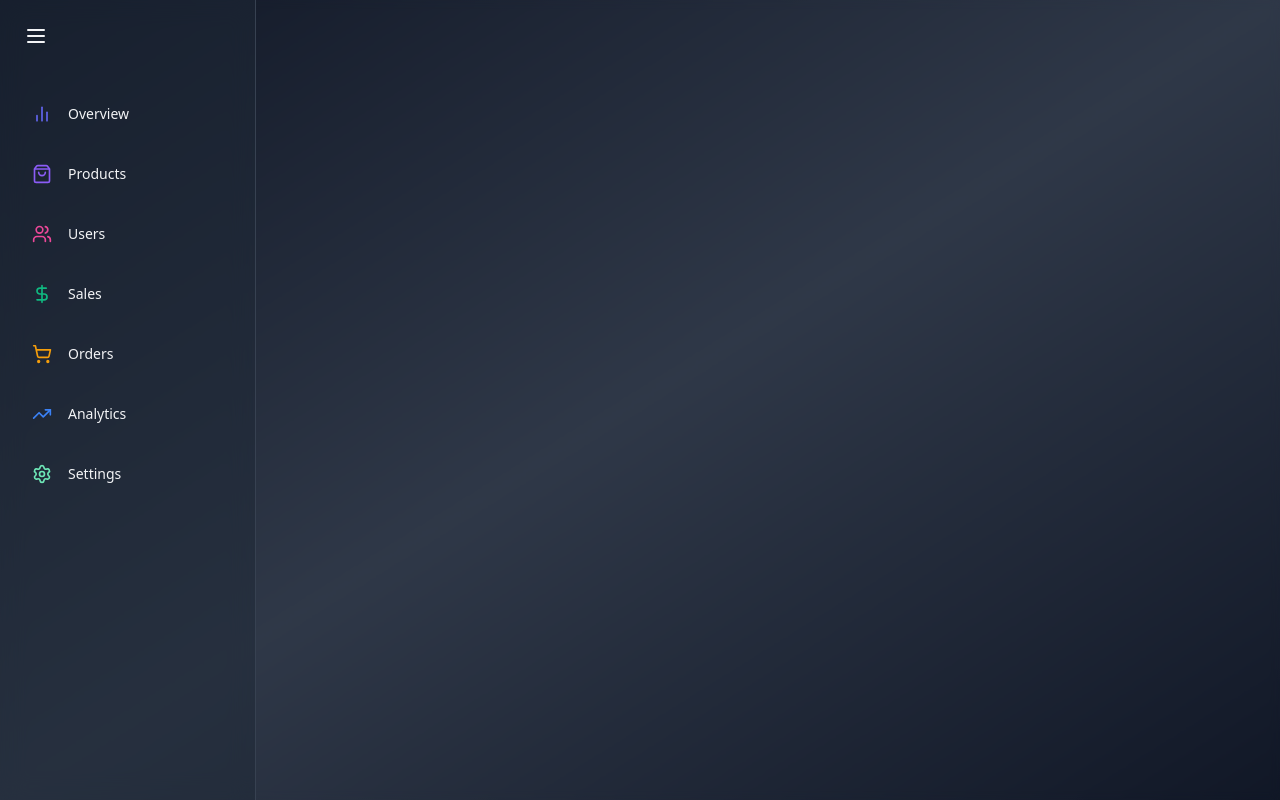
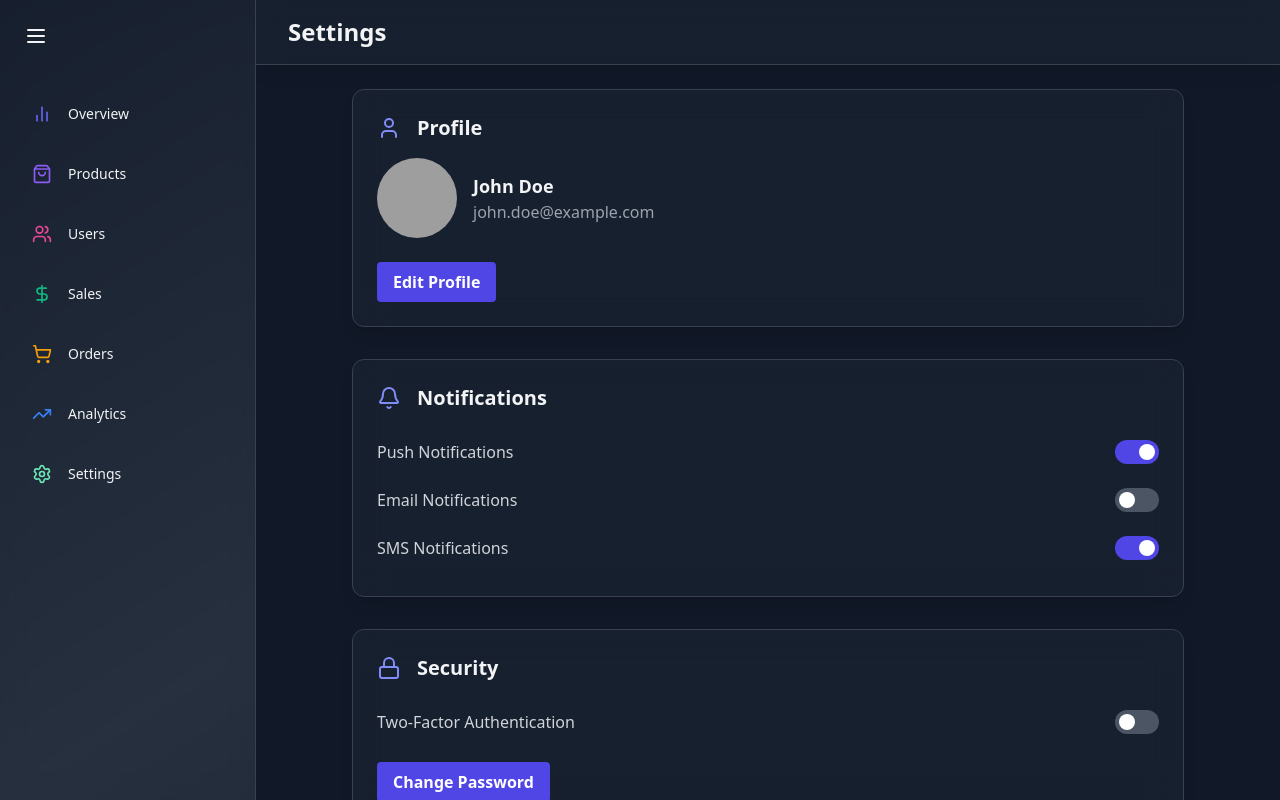
Before and after one commit to nabeelnaeem/admin-dashboard, a React (Create React App) app: page /settings in a window 1280 px wide. Built offline with nearby package versions, Linux system fonts and the light colour scheme; grey boxes are pictures that could not be loaded; the HTML template or start-up script is replaced by a standard one.

Commit message:
feature(settings-page): Added and updated settings page and related components

```diff
--- a/src/App.jsx
+++ b/src/App.jsx
@@ -6,6 +6,7 @@ import UsersPage from './pages/UsersPage';
 import SalesPage from './pages/SalesPage';
 import OrdersPage from './pages/OrdersPage';
 import AnalyticsPage from './pages/AnalyticsPage';
+import SettingsPage from './pages/SettingsPage';
 
 function App() {
   return (
@@ -24,6 +25,7 @@ function App() {
         <Route path="/sales" element={<SalesPage />} />
         <Route path="/orders" element={<OrdersPage />} />
         <Route path="/analytics" element={<AnalyticsPage />} />
+        <Route path="/settings" element={<SettingsPage />} />
       </Routes>
     </div>
   );
--- /dev/null
+++ b/src/components/settings/ConnectedAccounts.jsx
@@ -0,0 +1,72 @@
+import { useState } from 'react';
+import { HelpCircle, Plus } from 'lucide-react';
+import SettingSection from './SettingSection';
+
+function ConnectedAccounts() {
+  const [connectedAccounts, setConnectedAccounts] = useState([
+    {
+      id: 1,
+      name: 'Google',
+      connected: true,
+      icon: '/google.png',
+    },
+    {
+      id: 2,
+      name: 'Facebook',
+      connected: false,
+      icon: '/facebook.svg',
+    },
+    {
+      id: 3,
+      name: 'Twitter',
+      connected: true,
+      icon: '/x.png',
+    },
+  ]);
+  return (
+    <SettingSection icon={HelpCircle} title="Connected Accounts">
+      {connectedAccounts.map((account) => (
+        <div key={account.id} className="flex items-center justify-between py-3">
+          <div className="flex gap-1">
+            <img
+              src={account.icon}
+              alt="Social img"
+              className="size-6 object-cover rounded-full mr-2"
+            />
+            <span className="text-gray-300">{account.name}</span>
+          </div>
+          <button
+            type="button"
+            className={`px-3 py-1 rounded ${
+              account.connected
+                ? 'bg-green-600 hover:bg-green-700'
+                : 'bg-gray-600 hover:bg-gray-700'
+            } transition duration-200`}
+            onClick={() => {
+              setConnectedAccounts(
+                connectedAccounts.map((acc) => {
+                  if (acc.id === account.id) {
+                    return {
+                      ...acc,
+                      connected: !acc.connected,
+                    };
+                  }
+                  return acc;
+                }),
+              );
+            }}
+          >
+            {account.connected ? 'Connected' : 'Connect'}
+          </button>
+        </div>
+      ))}
+      <button
+        type="button"
+        className="mt-4 flex items-center text-indigo-400 hover:text-indigo-300 transition duration-200"
+      >
+        <Plus size={18} className="mr-2" /> Add Account
+      </button>
+    </SettingSection>
+  );
+}
+export default ConnectedAccounts;
--- /dev/null
+++ b/src/components/settings/DangerZone.jsx
@@ -0,0 +1,27 @@
+import { motion } from 'framer-motion';
+import { Trash2 } from 'lucide-react';
+
+function DangerZone() {
+  return (
+    <motion.div
+      className="bg-red-900 bg-opacity-50 backdrop-filter backdrop-blur-lg shadow-lg rounded-xl p-6 border border-red-700 mb-8"
+      initial={{ opacity: 0, y: 20 }}
+      animate={{ opacity: 1, y: 0 }}
+      transition={{ duration: 0.5, delay: 0.2 }}
+    >
+      <div className="flex items-center mb-4">
+        <Trash2 className="text-red-400 mr-3" size={24} />
+        <h2 className="text-xl font-semibold text-gray-100">Danger Zone</h2>
+      </div>
+      <p className="text-gray-300 mb-4">Permanently delete your account and all of your content.</p>
+      <button
+        type="button"
+        className="bg-red-600 hover:bg-red-700 text-white font-bold py-2 px-4 rounded
+      transition duration-200"
+      >
+        Delete Account
+      </button>
+    </motion.div>
+  );
+}
+export default DangerZone;
--- /dev/null
+++ b/src/components/settings/Notifications.jsx
@@ -0,0 +1,33 @@
+import { useState } from 'react';
+import { Bell } from 'lucide-react';
+import SettingSection from './SettingSection';
+import ToggleSwitch from './ToggleSwitch';
+
+function Notifications() {
+  const [notifications, setNotifications] = useState({
+    push: true,
+    email: false,
+    sms: true,
+  });
+
+  return (
+    <SettingSection icon={Bell} title="Notifications">
+      <ToggleSwitch
+        label="Push Notifications"
+        isOn={notifications.push}
+        onToggle={() => setNotifications({ ...notifications, push: !notifications.push })}
+      />
+      <ToggleSwitch
+        label="Email Notifications"
+        isOn={notifications.email}
+        onToggle={() => setNotifications({ ...notifications, email: !notifications.email })}
+      />
+      <ToggleSwitch
+        label="SMS Notifications"
+        isOn={notifications.sms}
+        onToggle={() => setNotifications({ ...notifications, sms: !notifications.sms })}
+      />
+    </SettingSection>
+  );
+}
+export default Notifications;
--- /dev/null
+++ b/src/components/settings/Profile.jsx
@@ -0,0 +1,29 @@
+import { User } from 'lucide-react';
+import SettingSection from './SettingSection';
+
+function Profile() {
+  return (
+    <SettingSection icon={User} title="Profile">
+      <div className="flex flex-col sm:flex-row items-center mb-6">
+        <img
+          src="https://randomuser.me/api/portraits/men/3.jpg"
+          alt="Profile"
+          className="rounded-full w-20 h-20 object-cover mr-4"
+        />
+
+        <div>
+          <h3 className="text-lg font-semibold text-gray-100">John Doe</h3>
+          <p className="text-gray-400">john.doe@example.com</p>
+        </div>
+      </div>
+
+      <button
+        type="button"
+        className="bg-indigo-600 hover:bg-indigo-700 text-white font-bold py-2 px-4 rounded transition duration-200 w-full sm:w-auto"
+      >
+        Edit Profile
+      </button>
+    </SettingSection>
+  );
+}
+export default Profile;
--- /dev/null
+++ b/src/components/settings/Security.jsx
@@ -0,0 +1,29 @@
+import { Lock } from 'lucide-react';
+import { useState } from 'react';
+import SettingSection from './SettingSection';
+import ToggleSwitch from './ToggleSwitch';
+
+function Security() {
+  const [twoFactor, setTwoFactor] = useState(false);
+
+  return (
+    <SettingSection icon={Lock} title="Security">
+      <ToggleSwitch
+        label="Two-Factor Authentication"
+        isOn={twoFactor}
+        onToggle={() => setTwoFactor(!twoFactor)}
+      />
+      <div className="mt-4">
+        <button
+          type="button"
+          className="bg-indigo-600 hover:bg-indigo-700 text-white font-bold py-2 px-4 rounded
+        transition duration-200
+        "
+        >
+          Change Password
+        </button>
+      </div>
+    </SettingSection>
+  );
+}
+export default Security;
--- /dev/null
+++ b/src/components/settings/SettingSection.jsx
@@ -0,0 +1,19 @@
+import { motion } from 'framer-motion';
+
+function SettingSection({ icon: Icon, title, children }) {
+  return (
+    <motion.div
+      className="bg-gray-800 bg-opacity-50 backdrop-filter backdrop-blur-lg shadow-lg rounded-xl p-6 border border-gray-700 mb-8"
+      initial={{ opacity: 0, y: 20 }}
+      animate={{ opacity: 1, y: 0 }}
+      transition={{ duration: 0.5 }}
+    >
+      <div className="flex items-center mb-4">
+        <Icon className="text-indigo-400 mr-4" size="24" />
+        <h2 className="text-xl font-semibold text-gray-100">{title}</h2>
+      </div>
+      {children}
+    </motion.div>
+  );
+}
+export default SettingSection;
--- /dev/null
+++ b/src/components/settings/ToggleSwitch.jsx
@@ -0,0 +1,20 @@
+function ToggleSwitch({ label, isOn, onToggle }) {
+  return (
+    <div className="flex items-center justify-between py-3">
+      <span className="text-gray-300">{label}</span>
+      <button
+        type="button"
+        onClick={onToggle}
+        aria-label={isOn ? 'Switch on' : 'Switch off'}
+        className={`relative inline-flex items-center h-6 rounded-full w-11 transition-colors
+    ${isOn ? 'bg-indigo-600' : 'bg-gray-600'}`}
+      >
+        <span
+          className={`inline-block size-4 transform transition-transform bg-white rounded-full
+      ${isOn ? 'translate-x-6' : 'translate-x-1'}`}
+        />
+      </button>
+    </div>
+  );
+}
+export default ToggleSwitch;
--- /dev/null
+++ b/src/pages/SettingsPage.jsx
@@ -0,0 +1,22 @@
+import Header from '../components/common/Header';
+import ConnectedAccounts from '../components/settings/ConnectedAccounts';
+import DangerZone from '../components/settings/DangerZone';
+import Notifications from '../components/settings/Notifications';
+import Profile from '../components/settings/Profile';
+import Security from '../components/settings/Security';
+
+function SettingsPage() {
+  return (
+    <div className="flex-1 overflow-auto relative z-10 bg-gray-900">
+      <Header title="Settings" />
+      <main className="max-w-4xl mx-auto py-6 px-4 lg:px-8">
+        <Profile />
+        <Notifications />
+        <Security />
+        <ConnectedAccounts />
+        <DangerZone />
+      </main>
+    </div>
+  );
+}
+export default SettingsPage;
```
